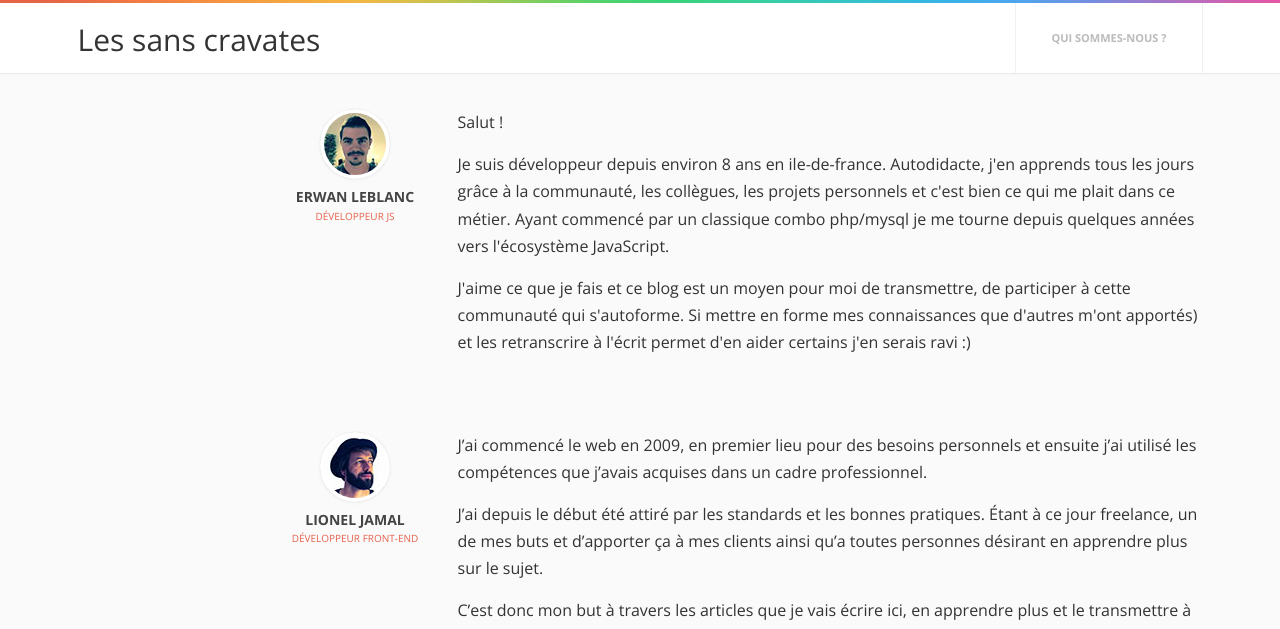
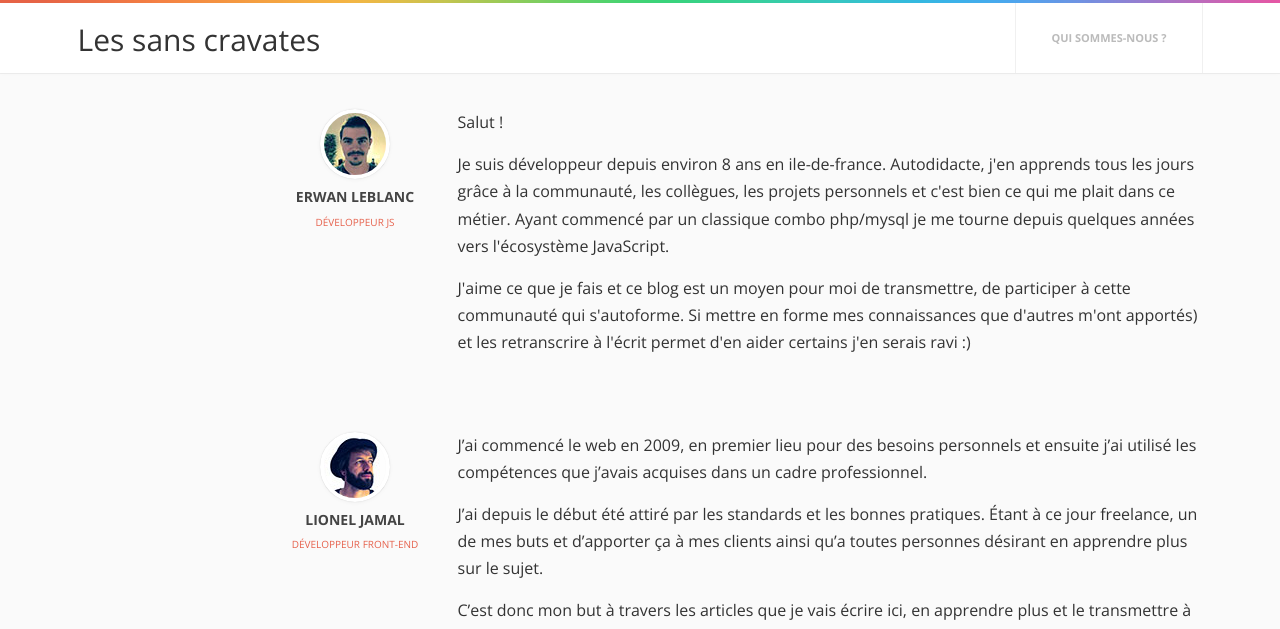
Before and after one commit to les-sans-cravates/blog, a Jekyll site: the page built from qui-sommes-nous.html, in a window 1280 px wide. Shown: the top 629 px of the page. Built offline with Jekyll 4.4.1, drawn with Linux system fonts in a browser that asks for light colours; nearby versions of some CDN libraries; library files that are not in the unit come from our copies.

Commit message:
ADD style role

```diff
--- a/css/style.css
+++ b/css/style.css
@@ -504,7 +504,8 @@
 
 .avatar_2_wrap + .avatar_title{	text-align: center; }
 
-.avatar_title h5 span a{
+.avatar_title h5 span a,
+.role {
 	font-size: 10px;
 	font-weight: 400;
 	color: #e6624d;
@@ -512,8 +513,6 @@
 	margin: 10px 0 0;
 	display: block;
 }
-
-.avatar_title h5 span:hover, .avatar_title h5 span a:hover{ text-decoration: underline; }
 
 .img_overlay{
 	width: 100%;
--- a/qui-sommes-nous.html
+++ b/qui-sommes-nous.html
@@ -15,7 +15,7 @@
           <header class="avatar_title">
             <h5>
               Erwan LEBLANC
-              <span><a href="#">Développeur JS</a></span>
+              <span class="role">Développeur JS</span>
             </h5>
           </header>
         </div>
@@ -35,7 +35,7 @@
           <header class="avatar_title">
             <h5>
               Lionel JAMAL
-              <span><a href="https://ljamal.net">Développeur Front-End</a></span>
+              <span class="role">Développeur Front-End</span>
             </h5>
           </header>
         </div>
```
